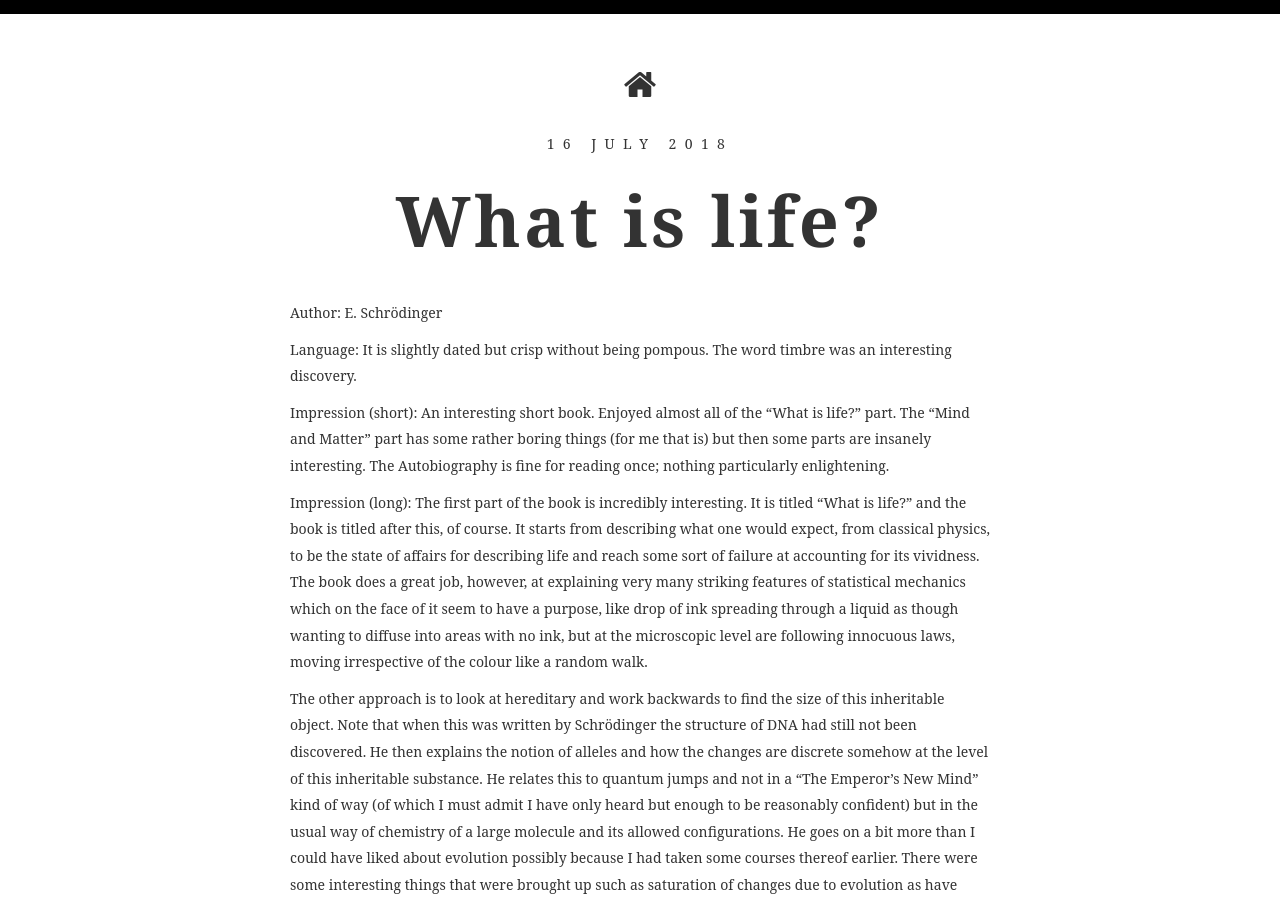
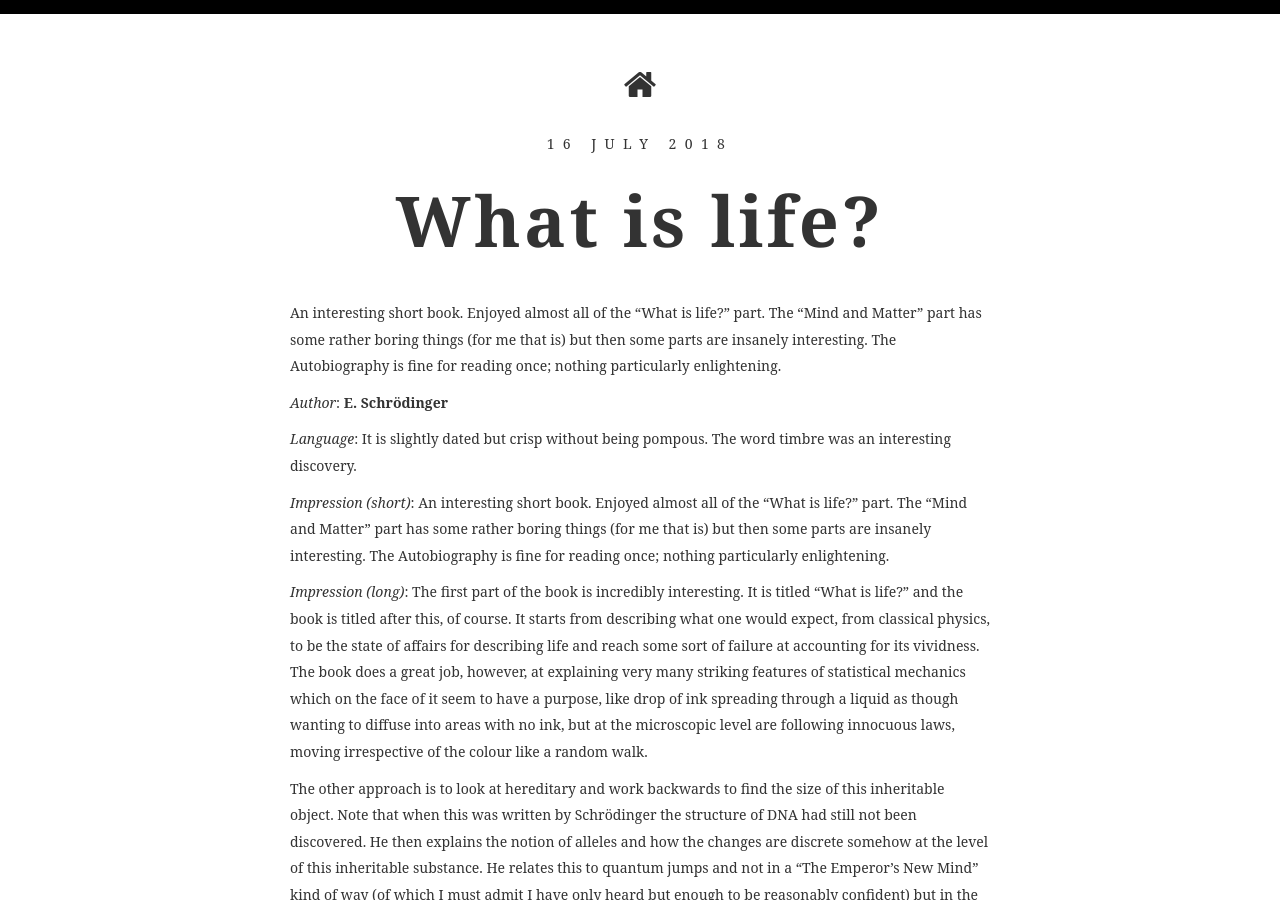
Before and after one commit to gleaned/gleaned.github.io, a Jekyll site: the page built from _posts/2018-07-16-Schrödinger.md, in a window 1280 px wide and 900 px high. Built offline with Jekyll 4.4.1, drawn with Linux system fonts in a browser that asks for light colours; some web fonts are replaced; comment, search, counter and statistics services are not loaded.

Commit message:
/ ‘_posts/2018-07-16-SchrÃ¶dinger.md’

```diff
--- a/_posts/2018-07-16-Schrödinger.md
+++ b/_posts/2018-07-16-Schrödinger.md
@@ -2,13 +2,16 @@
 layout: post_page
 title: What is life?
 ---
-Author: E. Schrödinger
 
-Language: It is slightly dated but crisp without being pompous. The word timbre was an interesting discovery.
+An interesting short book. Enjoyed almost all of the "What is life?" part. The "Mind and Matter" part has some rather boring things (for me that is) but then some parts are insanely interesting. The Autobiography is fine for reading once; nothing particularly enlightening.
 
-Impression (short): An interesting short book. Enjoyed almost all of the "What is life?" part. The "Mind and Matter" part has some rather boring things (for me that is) but then some parts are insanely interesting. The Autobiography is fine for reading once; nothing particularly enlightening.
+*Author*: **E. Schrödinger**
 
-Impression (long): The first part of the book is incredibly interesting. It is titled “What is life?” and the book is titled after this, of course. It starts from describing what one would expect, from classical physics, to be the state of affairs for describing life and reach some sort of failure at accounting for its vividness. The book does a great job, however, at explaining very many striking features of statistical mechanics which on the face of it seem to have a purpose, like drop of ink spreading through a liquid as though wanting to diffuse into areas with no ink, but at the microscopic level are following innocuous laws, moving irrespective of the colour like a random walk.
+*Language*: It is slightly dated but crisp without being pompous. The word timbre was an interesting discovery.
+
+*Impression (short)*: An interesting short book. Enjoyed almost all of the "What is life?" part. The "Mind and Matter" part has some rather boring things (for me that is) but then some parts are insanely interesting. The Autobiography is fine for reading once; nothing particularly enlightening.
+
+*Impression (long)*: The first part of the book is incredibly interesting. It is titled “What is life?” and the book is titled after this, of course. It starts from describing what one would expect, from classical physics, to be the state of affairs for describing life and reach some sort of failure at accounting for its vividness. The book does a great job, however, at explaining very many striking features of statistical mechanics which on the face of it seem to have a purpose, like drop of ink spreading through a liquid as though wanting to diffuse into areas with no ink, but at the microscopic level are following innocuous laws, moving irrespective of the colour like a random walk.
 
 The other approach is to look at hereditary and work backwards to find the size of this inheritable object. Note that when this was written by Schrödinger the structure of DNA had still not been discovered. He then explains the notion of alleles and how the changes are discrete somehow at the level of this inheritable substance. He relates this to quantum jumps and not in a “The Emperor's New Mind” kind of way (of which I must admit I have only heard but enough to be reasonably confident) but in the usual way of chemistry of a large molecule and its allowed configurations. He goes on a bit more than I could have liked about evolution possibly because I had taken some courses thereof earlier. There were some interesting things that were brought up such as saturation of changes due to evolution as have been observed in some species and the risk of extreme human behaviours such as wars and improved health care. There were some interesting discussions of living organisms requiring a “stream of order” to survive which was surprising even though partly expected as it arose from a discussion on entropy and life.
 
```
